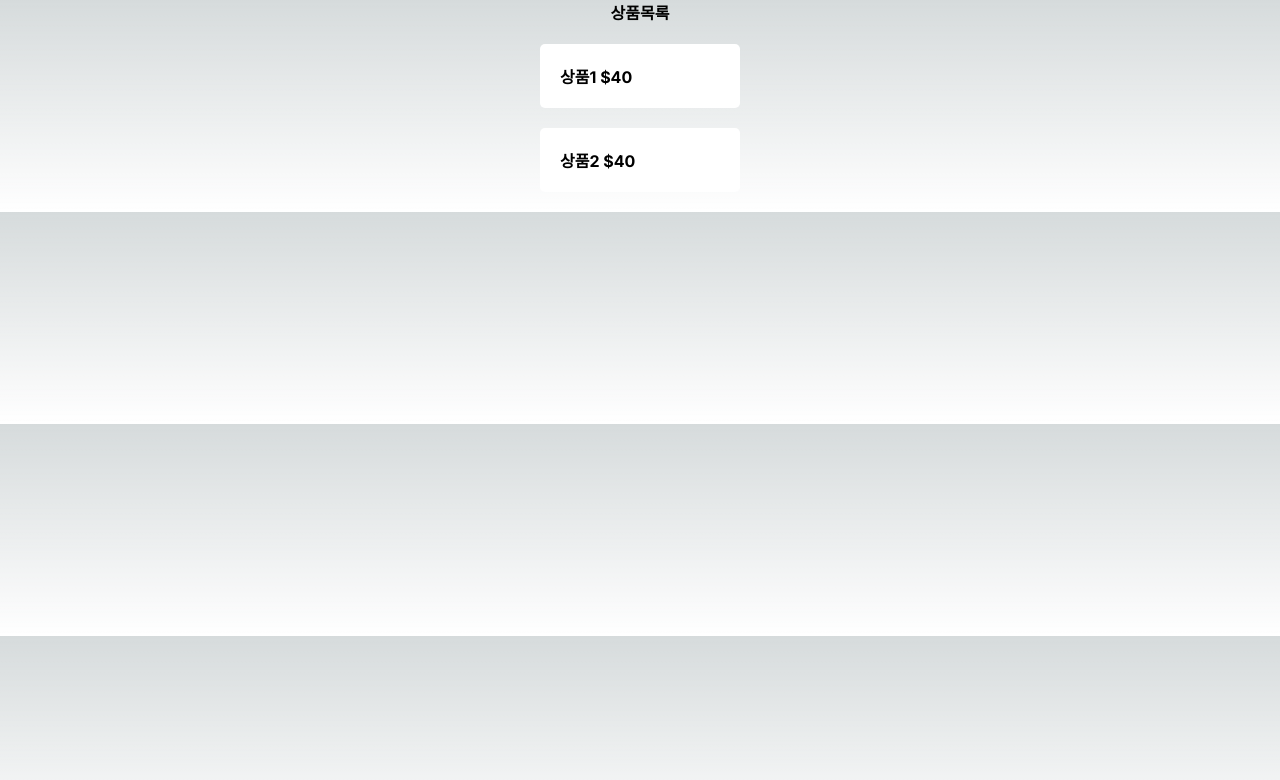
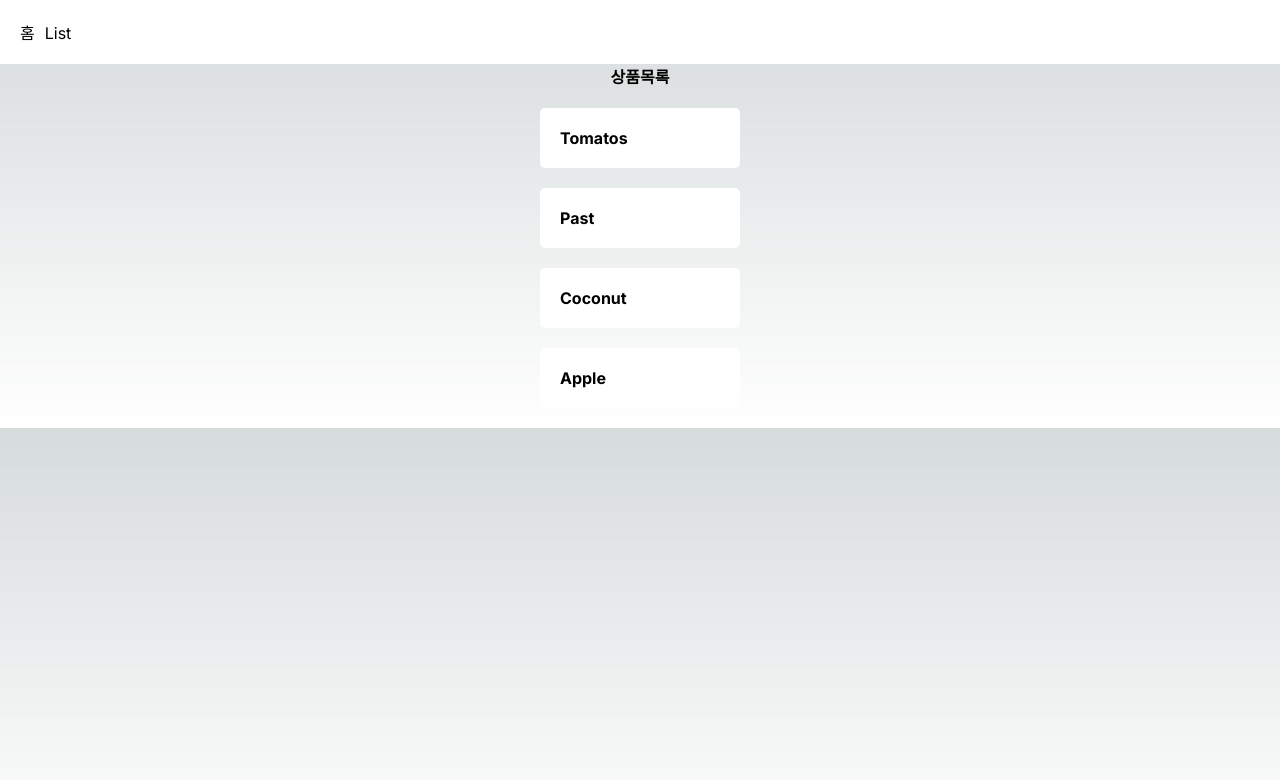
Before and after one commit to Drew-Choi/next_restart, a Next.js app: page /list in a window 1280 px wide. Shown: the top 780 px of the page. Built offline with nearby package versions, Linux system fonts and the light colour scheme.

Commit message:
페이징 변동되어 복습

```diff
--- a/app/layout.js
+++ b/app/layout.jsx
@@ -1,5 +1,7 @@
+import Link from 'next/link';
 import './globals.css';
 import { Inter } from 'next/font/google';
+import layoutScss from './page.module.scss';
 
 const inter = Inter({ subsets: ['latin'] });
 
@@ -11,7 +13,13 @@
 export default function RootLayout({ children }) {
   return (
     <html lang="en">
-      <body className={inter.className}>{children}</body>
+      <body className={inter.className}>
+        <div className={layoutScss.navbar}>
+          <Link href="/">홈</Link>
+          <Link href="/list">List</Link>
+        </div>
+        {children}
+      </body>
     </html>
   );
 }
--- a/app/list/abc/page.js
+++ b/app/list/abc/page.js
@@ -1,4 +1,4 @@
-export default function abc() {
+export default function Abc() {
   return (
     <div>
       <h4>ABC</h4>
--- a/app/list/page.js
+++ /dev/null
@@ -1,15 +0,0 @@
-import listScss from './list.module.scss';
-
-export default function list() {
-  return (
-    <div>
-      <h4 className={listScss.title}>상품목록</h4>
-      <div className={listScss.food}>
-        <h4>상품1 $40</h4>
-      </div>
-      <div className={listScss.food}>
-        <h4>상품2 $40</h4>
-      </div>
-    </div>
-  );
-}
--- /dev/null
+++ b/app/list/page.jsx
@@ -0,0 +1,16 @@
+import listScss from './list.module.scss';
+
+const pd = ['Tomatos', 'Past', 'Coconut', 'Apple'];
+
+export default function List() {
+  return (
+    <div>
+      <h4 className={listScss.title}>상품목록</h4>
+      {pd.map((el, index) => (
+        <div key={index} className={listScss.food}>
+          <h4>{el}</h4>
+        </div>
+      ))}
+    </div>
+  );
+}
--- a/app/page.js
+++ b/app/page.jsx
@@ -1,13 +1,8 @@
-import Link from 'next/link';
 import homeScss from './page.module.scss';
 
 export default function Home() {
   return (
     <main>
-      <div className={homeScss.navbar}>
-        <Link href="/">홈</Link>
-        <Link href="/list">List</Link>
-      </div>
       <h4 className={homeScss.title}>NEXT WORLD</h4>
     </main>
   );
```
